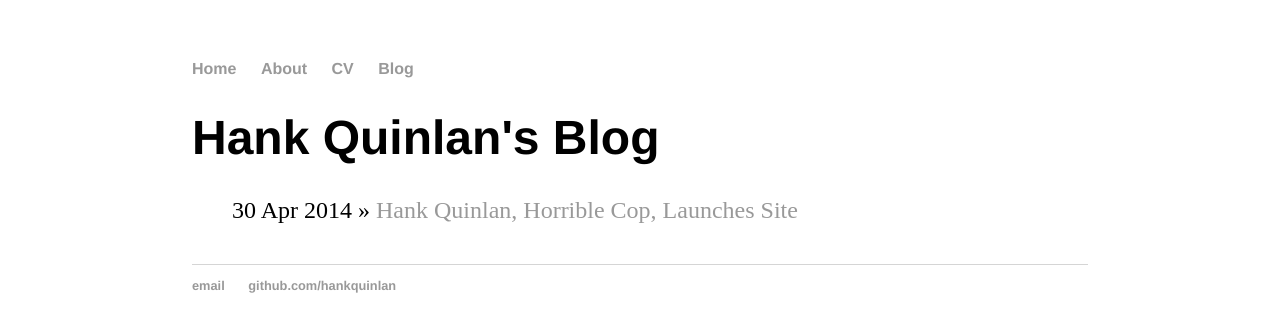
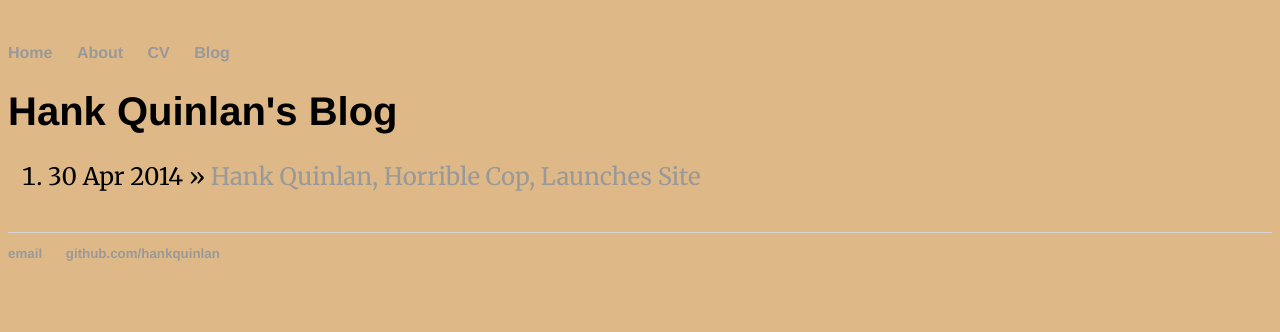
Before and after one commit to SallyKAN/SallyKAN.github.io, a Jekyll site: the page built from blog/index.html, in a window 1280 px wide. Shown: the top 332 px of the page. Built offline with Jekyll 4.4.1, drawn with Linux system fonts in a browser that asks for light colours.

Commit message:
Update main.css

```diff
--- a/css/main.css
+++ b/css/main.css
@@ -1,43 +1,88 @@
-body {
-    margin: 60px auto;
-    width: 70%;
+@import url(http://fonts.googleapis.com/css?family=Merriweather:300,300italic,400,400italic,700,700italic);
+@import url(http://fonts.googleapis.com/css?family=Montserrat); body {
+    background-color: burlywood;
+    padding-top: 20px;
+    padding-bottom: 40px;
+    font-family: 'Merriweather', Georgia, Times;
+    font-size: 16px;
 }
+
+h1, h2, h3, h4, h5, h6, .h1, .h2, .h3, .h4, .h5, .h6 {
+    font-family: 'Merriweather', Georgia, Times;
+    font-weight: 700;
+}
+
+blockquote p {
+    font-size: 16px;
+    line-height: 1.6em;
+}
+
+.header, .footer, .header h3 {
+    font-family: 'Montserrat', Helvetica, sans-serif;
+    text-transform: uppercase;
+    font-weight: normal;
+}
+
+h3.text-muted a {
+    text-decoration: none;
+    color: #999999;
+}
+
+h3.text-muted a:hover {
+    text-decoration: none;
+    color: #0088cc;
+}
+
 nav ul, footer ul {
-    font-family:'Helvetica', 'Arial', 'Sans-Serif';
+    font-family: 'Helvetica', 'Arial', 'Sans-Serif';
     padding: 0px;
     list-style: none;
     font-weight: bold;
 }
+
 nav ul li, footer ul li {
     display: inline;
     margin-right: 20px;
 }
+
+.container > hr {
+    margin: 30px 0;
+}
+
+.container > hr.footer {
+    margin-bottom: 15px;
+}
+
 a {
     text-decoration: none;
     color: #999;
 }
+
 a:hover {
-    text-decoration: underline;
+    text-decoration: blink;
 }
+
 h1 {
-    font-size: 3em;
-    font-family:'Helvetica', 'Arial', 'Sans-Serif';
+    font-size: 2.5em;
+    font-family: 'Helvetica', 'Arial', 'Sans-Serif';
 }
+
 p {
-    font-size: 1.5em;
+    font-size: 2.0em;
     line-height: 1.4em;
     color: #333;
 }
+
 footer {
     border-top: 1px solid #d5d5d5;
-    font-size: .8em;
+    font-size: smaller;
 }
 
 ul.posts {
     margin: 20px auto 40px;
-    font-size: 1.5em;
+    font-size: x-large;
 }
 
 ul.posts li {
-    list-style: none;
+    list-style: antiquewhite;
 }
```
